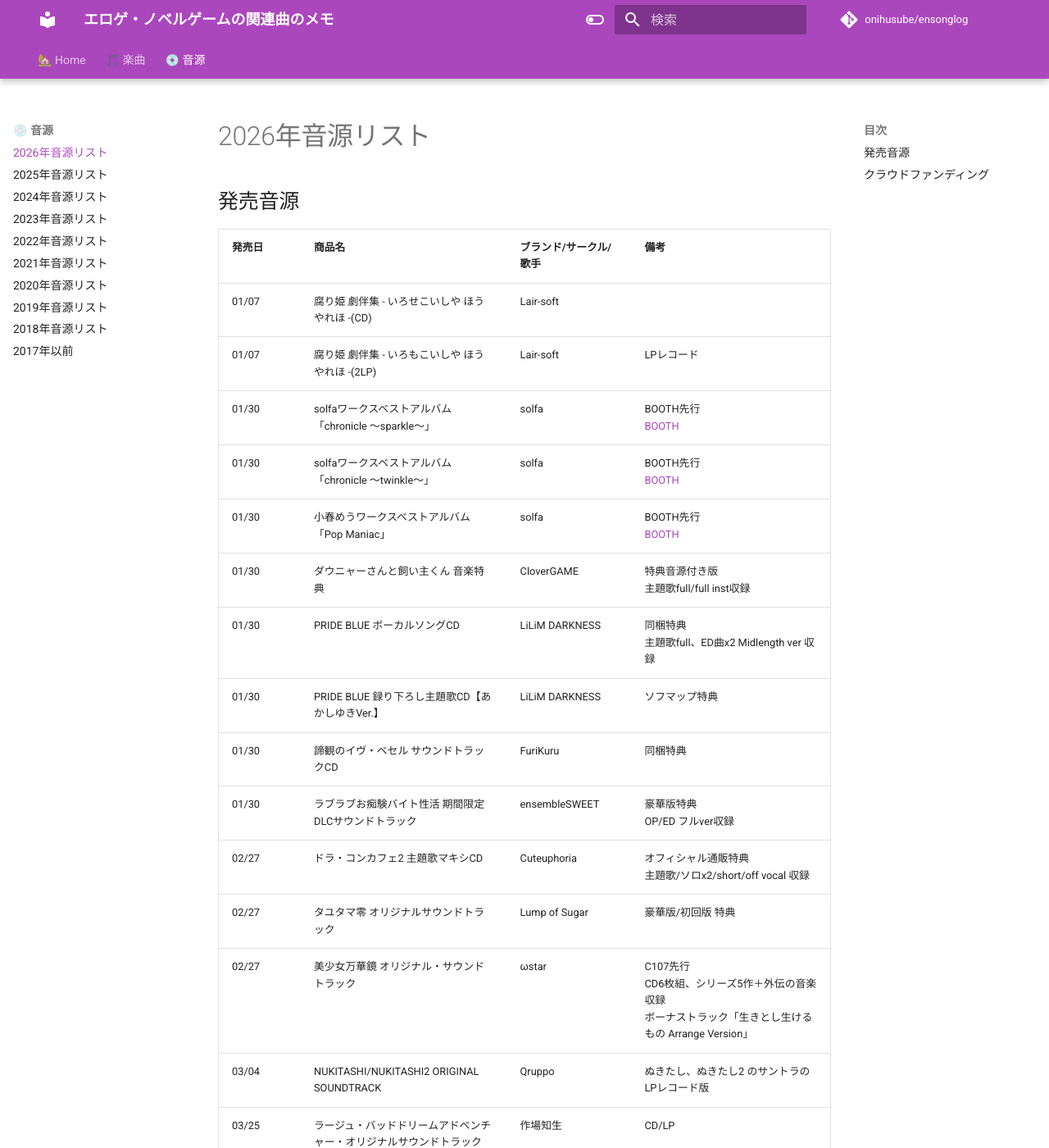
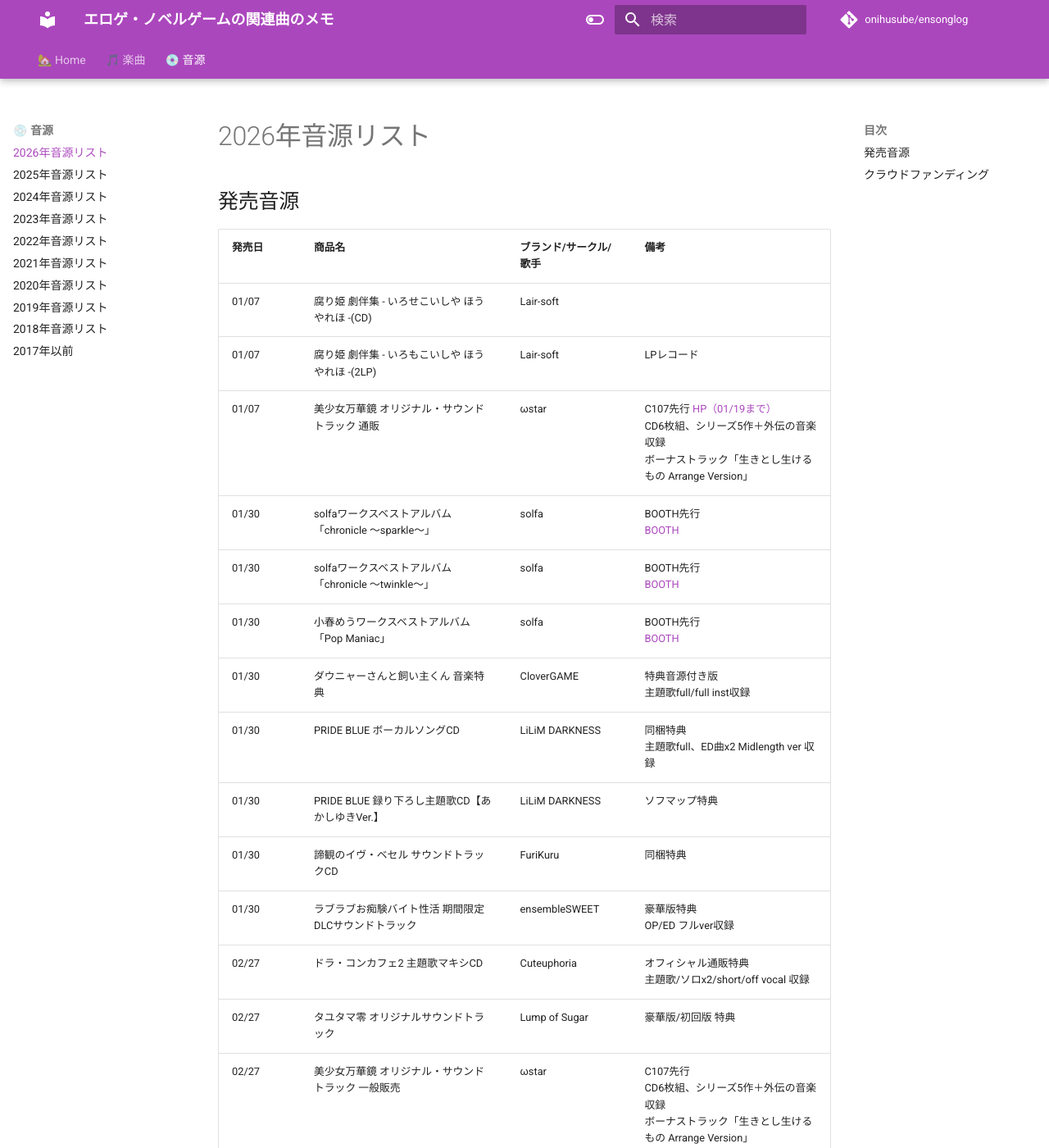
Before and after one commit to onihusube/ensonglog, an MkDocs documentation site: the page built from docs/2026/音源.md, in a window 1280 px wide and 1400 px high. Shown: the whole window at 82% size. Built offline with MkDocs 1.6.1 and Material for MkDocs 9.7.7, drawn with Linux system fonts in a browser that asks for light colours; comment, search, counter and statistics services are not loaded.

Commit message:
美少女万華鏡サントラ通販追記

```diff
--- a/docs/2026/音源.md
+++ b/docs/2026/音源.md
@@ -11,6 +11,7 @@
 |---|---|---|---|
 | 01/07 | 腐り姫 劇伴集 - いろせこいしや ほうやれほ -(CD) | Lair-soft |  |
 | 01/07 | 腐り姫 劇伴集 - いろもこいしや ほうやれほ -(2LP) | Lair-soft | LPレコード |
+| 01/07 | 美少女万華鏡 オリジナル・サウンドトラック 通販 | ωstar | C107先行 [HP（01/19まで）](https://e-mart.jp/omega-star/products/detail/2) </br> CD6枚組、シリーズ5作＋外伝の音楽収録 </br> ボーナストラック「生きとし生けるもの Arrange Version」 |
 | 01/30 | solfaワークスベストアルバム「chronicle ～sparkle～」 | solfa | BOOTH先行 </br> [BOOTH](https://madaranosora.booth.pm/items/7792084) |
 | 01/30 | solfaワークスベストアルバム「chronicle ～twinkle～」 | solfa | BOOTH先行 </br> [BOOTH](https://madaranosora.booth.pm/items/7793710) |
 | 01/30 | 小春めうワークスベストアルバム「Pop Maniac」 | solfa | BOOTH先行 </br> [BOOTH](https://madaranosora.booth.pm/items/7793866) |
@@ -21,7 +22,7 @@
 | 01/30 | ラブラブお痴験バイト性活 期間限定 DLCサウンドトラック | ensembleSWEET | 豪華版特典 </br> OP/ED フルver収録 |
 | 02/27 | ドラ・コンカフェ2 主題歌マキシCD | Cuteuphoria | オフィシャル通販特典 </br> 主題歌/ソロx2/short/off vocal 収録 |
 | 02/27 | タユタマ零 オリジナルサウンドトラック | Lump of Sugar | 豪華版/初回版 特典 |
-| 02/27 | 美少女万華鏡 オリジナル・サウンドトラック | ωstar | C107先行 </br> CD6枚組、シリーズ5作＋外伝の音楽収録 </br> ボーナストラック「生きとし生けるもの Arrange Version」 |
+| 02/27 | 美少女万華鏡 オリジナル・サウンドトラック 一般販売 | ωstar | C107先行 </br> CD6枚組、シリーズ5作＋外伝の音楽収録 </br> ボーナストラック「生きとし生けるもの Arrange Version」 |
 | 03/04 | NUKITASHI/NUKITASHI2 ORIGINAL SOUNDTRACK | Qruppo | ぬきたし、ぬきたし2 のサントラのLPレコード版 |
 | 03/25 | ラージュ・バッドドリームアドベンチャー・オリジナルサウンドトラック | 作場知生 | CD/LP |
 | 03/26 | ゴーヘルゴー業 つきおとしてゴー 主題歌CD | エンターグラム | 完全生産限定版特典 |
```
